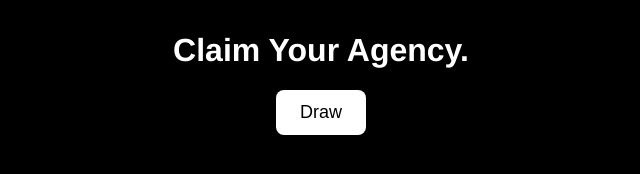
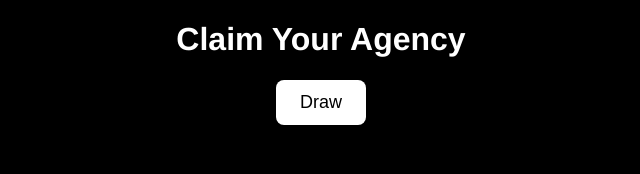
Before and after one commit to unclassifiablecenter/company, a plain HTML site: page index.html in a window 1280 px wide. Shown: the whole page, without its empty margins (319-959 px from the left). Drawn offline with Linux system fonts and the light colour scheme.

Commit message:
Update index.html

```diff
--- a/index.html
+++ b/index.html
@@ -4,20 +4,23 @@
   <meta name="viewport" content="width=device-width, initial-scale=1.0">
   <title>Claim Your Agency</title>
   <style>
-    body {
+    html, body {
+      height: 100%;
+      margin: 0;
+      padding: 0;
       font-family: Helvetica, Arial, sans-serif;
       text-align: center;
-      margin: 2em;
-      padding: 0;
       background-color: black;
       color: white;
     }
+
     img.card-img {
       max-width: 90%;
       height: auto;
       margin-top: 20px;
       animation: fadeSlideIn 0.5s ease-out;
     }
+
     button {
       padding: 12px 24px;
       font-size: 18px;
@@ -27,6 +30,7 @@
       color: black;
       cursor: pointer;
     }
+
     button:hover {
       background-color: #ddd;
     }
@@ -46,14 +50,16 @@
       margin-top: 1em;
       font-style: italic;
       font-size: 1.1em;
+      display: none;
+      animation: fadeSlideIn 0.4s ease-out;
     }
   </style>
 </head>
 <body>
-  <h1>Claim Your Agency.</h1>
+  <h1>Claim Your Agency</h1>
   <button id="drawBtn" onclick="drawCard()">Draw</button>
   <div id="result"></div>
-  <div id="already-drawn" style="display: none;">Your agency has already been revealed.</div>
+  <div id="already-drawn">Your agency has already been revealed.</div>
 
   <script>
     const cards = [
```
